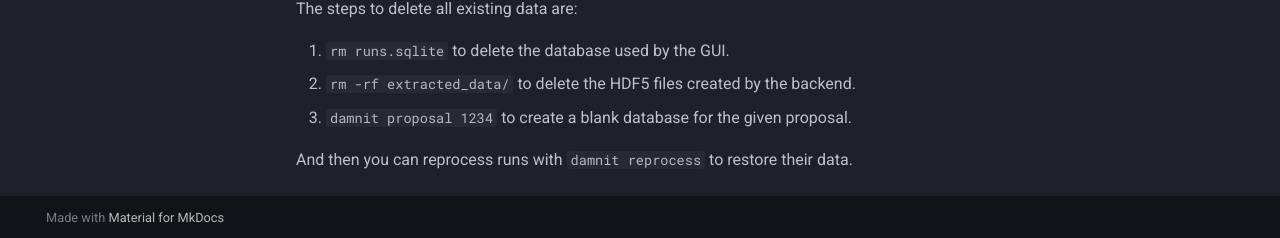
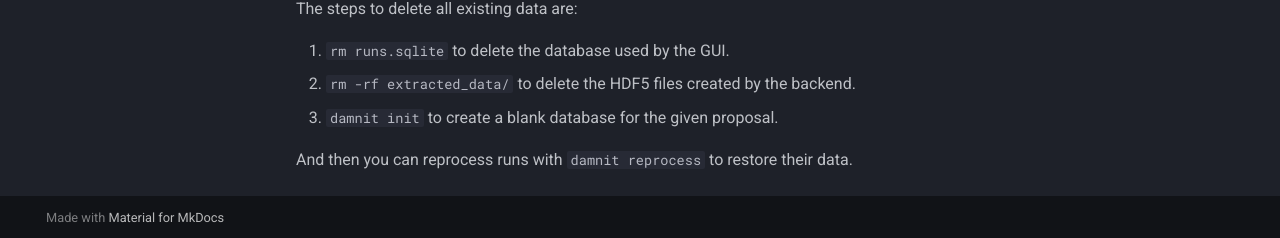
Before and after one commit to European-XFEL/DAMNIT, an MkDocs documentation site: the page built from docs/configuration_and_management.md, in a window 1280 px wide and 900 px high, scrolled down 13740 px. Shown: the part 659-897 px from the top of the window. Built offline with MkDocs 1.6.1 and Material for MkDocs 9.7.7, drawn with Linux system fonts in a browser that asks for light colours; comment, search, counter and statistics services are not loaded.

Commit message:
Fixed legacy command/behavior which no longer works as written

```diff
--- a/docs/configuration_and_management.md
+++ b/docs/configuration_and_management.md
@@ -685,7 +685,7 @@
 
 1. `rm runs.sqlite` to delete the database used by the GUI.
 1. `rm -rf extracted_data/` to delete the HDF5 files created by the backend.
-1. `damnit proposal 1234` to create a blank database for the given
+1. `damnit init` to create a blank database for the given
    proposal.
 
 And then you can reprocess runs with `damnit reprocess` to restore
```
